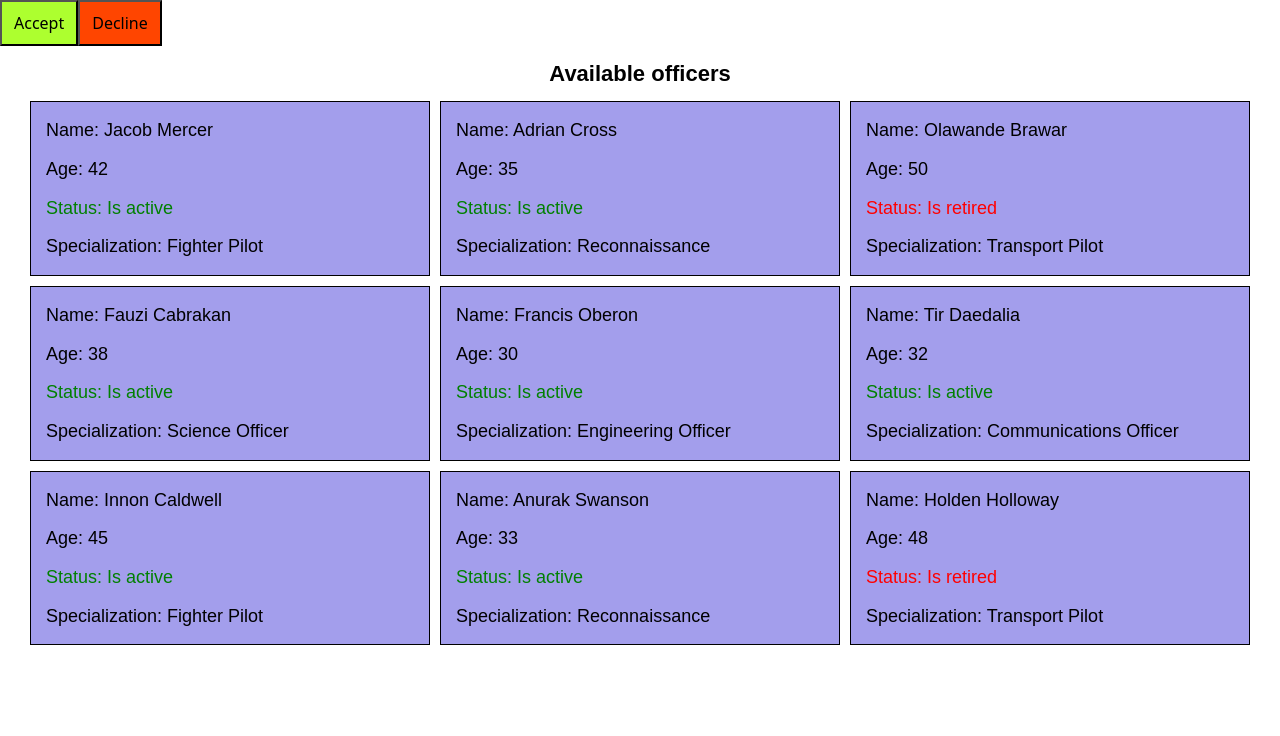
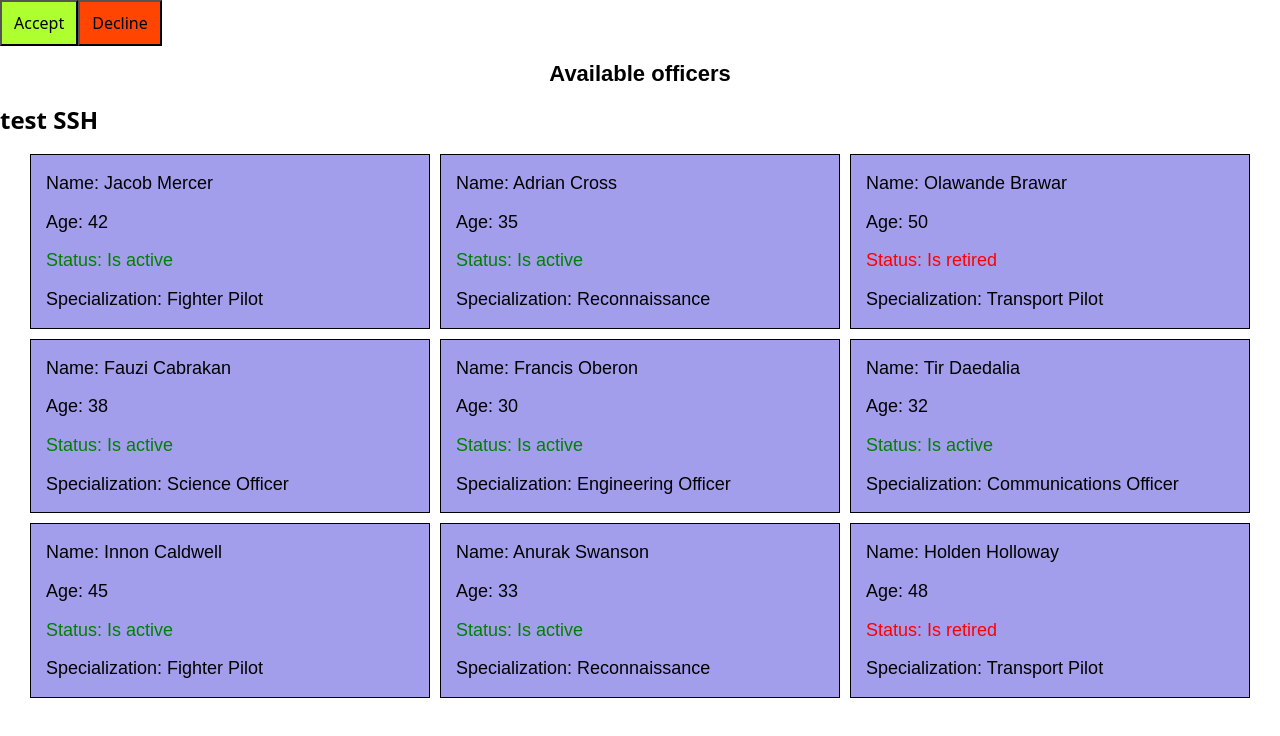
Before and after one commit to vpronyuk/react_training, a React (Vite) app: page / in a window 1280 px wide. Shown: the top 736 px of the page. Built offline with nearby package versions, Linux system fonts and the light colour scheme.

Commit message:
test SSH

```diff
--- a/src/components/App/App.jsx
+++ b/src/components/App/App.jsx
@@ -10,7 +10,9 @@ export default function App() {
       <Button type="submit" variant="secondary">
         Decline
       </Button>
+
       <h1 className={css.title}>Available officers</h1>
+      <h2>test SSH</h2>
       <OfficersList officers={data} />
     </div>
   );
```
